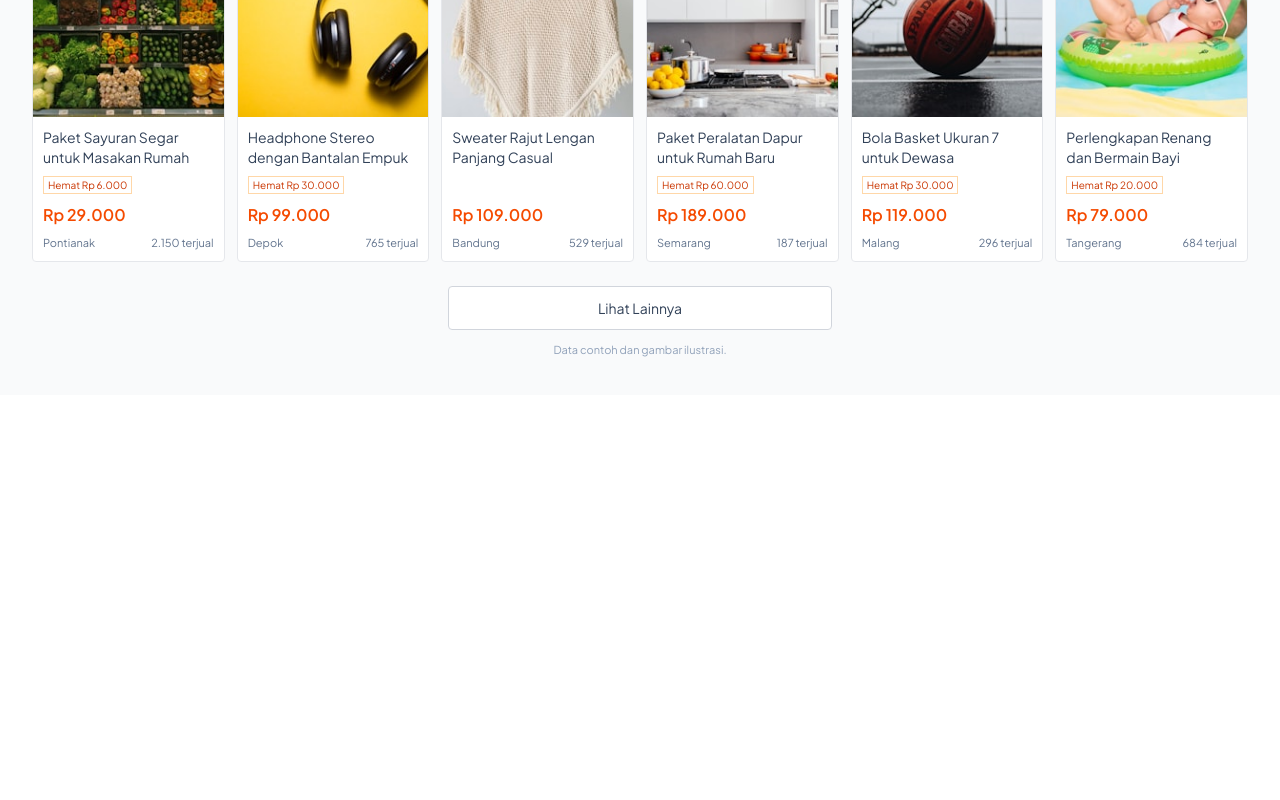
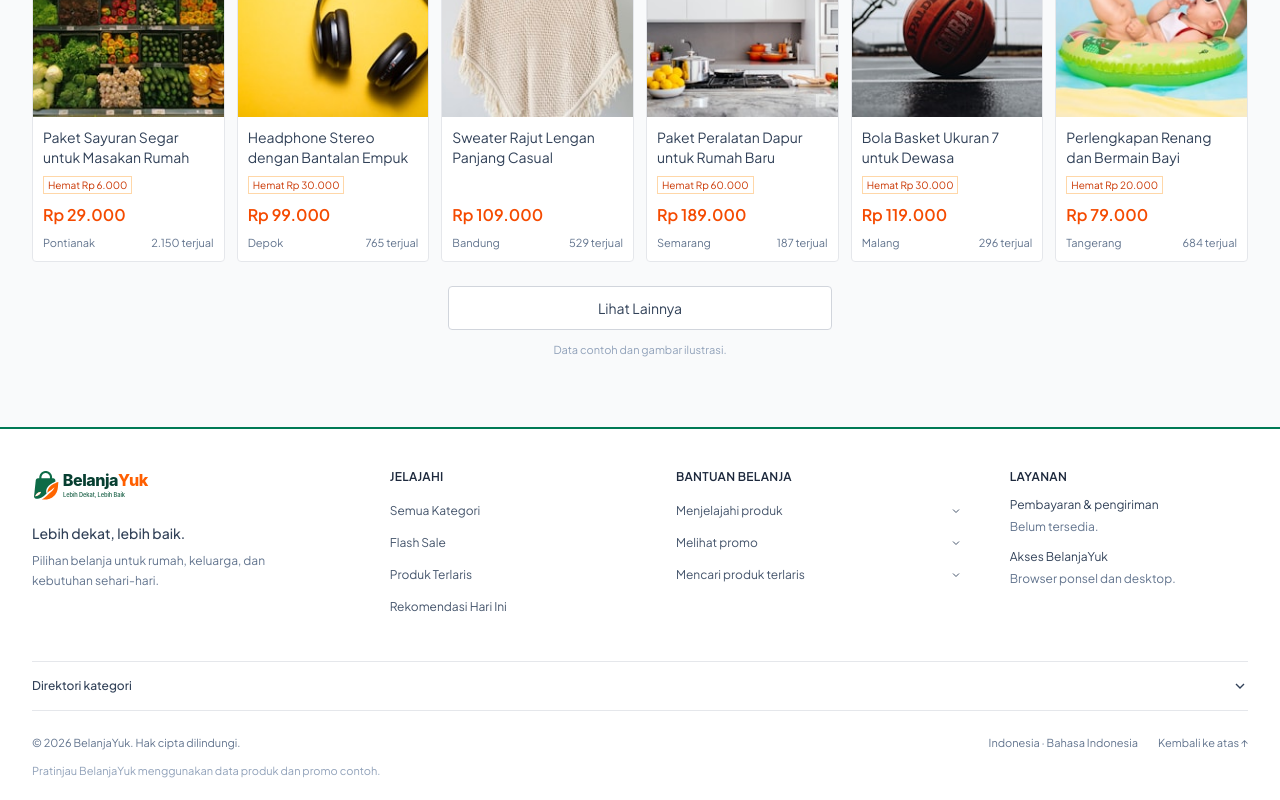
Before and after one commit to DanarQ/BelanjaYuk, a React (Vite) app in the folder frontend/: page / in a window 1280 px wide. Shown: the part 2786-3586 px from the top of the page. Before the commit the page ends 3181 px from the top, so only its background shows below. Built offline with nearby package versions, Linux system fonts and the light colour scheme.

Commit message:
feat: add FooterSection component with category navigation, shopping links, and help topics

```diff
--- a/frontend/src/App.tsx
+++ b/frontend/src/App.tsx
@@ -4,10 +4,11 @@ import CategorySection from './components/home/CategorySection'
 import FlashSaleSection from './components/home/FlashSaleSection'
 import ProdukTerlarisSection from './components/home/ProdukTerlarisSection'
 import RekomendasiSection from './components/home/RekomendasiSection'
+import FooterSection from './components/home/FooterSection'
 
 function App() {
   return (
-    <div className="min-h-screen bg-gray-50">
+    <div id="beranda" className="min-h-screen bg-gray-50">
       <Header />
       <main>
         <HeroSection />
@@ -16,6 +17,7 @@ function App() {
         <ProdukTerlarisSection />
         <RekomendasiSection />
       </main>
+      <FooterSection />
     </div>
   )
 }
--- a/frontend/src/components/home/CategorySection.tsx
+++ b/frontend/src/components/home/CategorySection.tsx
@@ -41,7 +41,7 @@ export default function CategorySection({ onCategorySelect }: CategorySectionPro
   )
 
   return (
-    <section aria-labelledby="category-heading" className="mx-auto max-w-7xl px-4 py-3 sm:px-6 lg:px-8">
+    <section id="kategori" aria-labelledby="category-heading" className="mx-auto max-w-7xl px-4 py-3 sm:px-6 lg:px-8">
       <div className="bg-white">
         <div className="flex min-h-14 items-center justify-between gap-3 px-5">
           <h2 id="category-heading" className="text-sm font-medium uppercase tracking-wide text-slate-500 sm:text-base">Semua Kategori</h2>
--- /dev/null
+++ b/frontend/src/components/home/FooterSection.tsx
@@ -0,0 +1,101 @@
+const categoryGroups = [
+  { title: 'Elektronik', items: ['Handphone & Tablet', 'Komputer & Laptop', 'Aksesori Gadget', 'Audio & Musik', 'Gaming & Konsol'] },
+  { title: 'Fashion', items: ['Fashion Pria', 'Fashion Wanita', 'Fashion Muslim', 'Sepatu & Sandal', 'Tas & Dompet'] },
+  { title: 'Rumah & Dapur', items: ['Peralatan Dapur', 'Peralatan Rumah Tangga', 'Furnitur & Dekorasi', 'Kebersihan Rumah', 'Taman & Tanaman'] },
+  { title: 'Ibu & Anak', items: ['Perlengkapan Bayi', 'Mainan Anak', 'Fashion Anak', 'Kesehatan'] },
+  { title: 'Hobi & Gaya Hidup', items: ['Kamera & Fotografi', 'Buku & Alat Tulis', 'Kerajinan & Koleksi', 'Perlengkapan Hewan Peliharaan'] },
+  { title: 'Olahraga & Outdoor', items: ['Olahraga', 'Sepeda & Aksesori', 'Outdoor & Camping', 'Otomotif'] },
+  { title: 'Makanan & Minuman', items: ['Sembako & Bahan Masakan', 'Makanan Ringan', 'Kopi & Teh'] },
+  { title: 'Pilihan Lainnya', items: ['Produk Lokal', 'Kecantikan & Perawatan Diri', 'Perlengkapan Kantor', 'Produk Digital'] },
+]
+
+const shoppingLinks = [
+  { label: 'Semua Kategori', href: '#kategori' },
+  { label: 'Flash Sale', href: '#flash-sale' },
+  { label: 'Produk Terlaris', href: '#produk-terlaris' },
+  { label: 'Rekomendasi Hari Ini', href: '#rekomendasi' },
+]
+
+const helpTopics = [
+  { title: 'Menjelajahi produk', description: 'Gunakan bagian kategori untuk melihat pilihan kebutuhan, atau buka Rekomendasi Hari Ini untuk menjelajahi produk yang ditampilkan.' },
+  { title: 'Melihat promo', description: 'Buka Flash Sale untuk melihat harga promo, harga normal, dan waktu berakhirnya penawaran yang ditampilkan.' },
+  { title: 'Mencari produk terlaris', description: 'Pilih kategori di bagian Produk Terlaris untuk mempersempit daftar produk sesuai kebutuhanmu.' },
+]
+
+export default function FooterSection() {
+  return (
+    <footer className="mt-8 border-t-2 border-emerald-700 bg-white text-slate-600">
+      <div className="mx-auto max-w-7xl px-4 sm:px-6 lg:px-8">
+        <div className="grid grid-cols-2 gap-x-8 gap-y-8 py-8 lg:grid-cols-[1.3fr_1fr_1.2fr_1fr] lg:gap-x-12 lg:py-10">
+          <div className="col-span-2 lg:col-span-1">
+            <a href="#beranda" aria-label="BelanjaYuk, kembali ke atas" className="inline-block focus-visible:outline-2 focus-visible:outline-offset-4 focus-visible:outline-emerald-600">
+              <img src="/belanjayuk-logo.svg" alt="BelanjaYuk" width={150} height={40} loading="lazy" className="h-9 w-auto" />
+            </a>
+            <p className="mt-3 text-sm font-medium text-slate-700">Lebih dekat, lebih baik.</p>
+            <p className="mt-2 max-w-60 text-xs leading-5 text-slate-500">Pilihan belanja untuk rumah, keluarga, dan kebutuhan sehari-hari.</p>
+          </div>
+
+          <nav aria-labelledby="footer-shopping-heading">
+            <h2 id="footer-shopping-heading" className="text-xs font-semibold uppercase tracking-wide text-slate-800">Jelajahi</h2>
+            <ul className="mt-3 space-y-1">
+              {shoppingLinks.map((link) => (
+                <li key={link.href}>
+                  <a href={link.href} className="inline-block py-1.5 text-xs hover:text-emerald-700 hover:underline focus-visible:outline-2 focus-visible:outline-offset-2 focus-visible:outline-emerald-600">{link.label}</a>
+                </li>
+              ))}
+            </ul>
+          </nav>
+
+          <div>
+            <h2 className="text-xs font-semibold uppercase tracking-wide text-slate-800">Bantuan Belanja</h2>
+            <div className="mt-3 space-y-1">
+              {helpTopics.map((topic) => (
+                <details key={topic.title} className="group">
+                  <summary className="flex cursor-pointer list-none items-center justify-between gap-2 py-1.5 text-xs hover:text-emerald-700 focus-visible:outline-2 focus-visible:outline-emerald-600 [&::-webkit-details-marker]:hidden">
+                    {topic.title}
+                    <svg aria-hidden="true" className="h-3 w-3 shrink-0 group-open:rotate-180" viewBox="0 0 24 24" fill="none" stroke="currentColor" strokeWidth="2"><path d="m6 9 6 6 6-6" /></svg>
+                  </summary>
+                  <p className="pb-3 pt-1 text-xs leading-5 text-slate-500">{topic.description}</p>
+                </details>
+              ))}
+            </div>
+          </div>
+
+          <div className="col-span-2 lg:col-span-1">
+            <h2 className="text-xs font-semibold uppercase tracking-wide text-slate-800">Layanan</h2>
+            <dl className="mt-3 space-y-3 text-xs">
+              <div><dt className="text-slate-700">Pembayaran & pengiriman</dt><dd className="mt-1 leading-5 text-slate-500">Belum tersedia.</dd></div>
+              <div><dt className="text-slate-700">Akses BelanjaYuk</dt><dd className="mt-1 leading-5 text-slate-500">Browser ponsel dan desktop.</dd></div>
+            </dl>
+          </div>
+        </div>
+
+        <details className="group border-t border-gray-200">
+          <summary className="flex cursor-pointer list-none items-center justify-between gap-4 py-4 text-xs font-medium text-slate-700 hover:text-emerald-700 focus-visible:outline-2 focus-visible:outline-emerald-600 [&::-webkit-details-marker]:hidden">
+            Direktori kategori
+            <svg aria-hidden="true" className="h-4 w-4 shrink-0 group-open:rotate-180" viewBox="0 0 24 24" fill="none" stroke="currentColor" strokeWidth="2"><path d="m6 9 6 6 6-6" /></svg>
+          </summary>
+          <div className="grid grid-cols-2 gap-x-6 gap-y-5 pb-6 lg:grid-cols-4">
+            {categoryGroups.map((group) => (
+              <div key={group.title}>
+                <h3 className="text-xs font-semibold text-slate-600">{group.title}</h3>
+                <p className="mt-2 text-[11px] leading-5 text-slate-500">{group.items.join(' / ')}</p>
+              </div>
+            ))}
+          </div>
+        </details>
+
+        <div className="border-t border-gray-200 py-5 text-[11px] text-slate-500">
+          <div className="flex flex-wrap items-center justify-between gap-3">
+            <p>© {new Date().getFullYear()} BelanjaYuk. Hak cipta dilindungi.</p>
+            <div className="flex flex-wrap items-center gap-x-5 gap-y-2">
+              <span>Indonesia · Bahasa Indonesia</span>
+              <a href="#beranda" className="py-1 hover:text-emerald-700 focus-visible:outline-2 focus-visible:outline-emerald-600">Kembali ke atas ↑</a>
+            </div>
+          </div>
+          <p className="mt-2 text-slate-400">Pratinjau BelanjaYuk menggunakan data produk dan promo contoh.</p>
+        </div>
+      </div>
+    </footer>
+  )
+}
```
